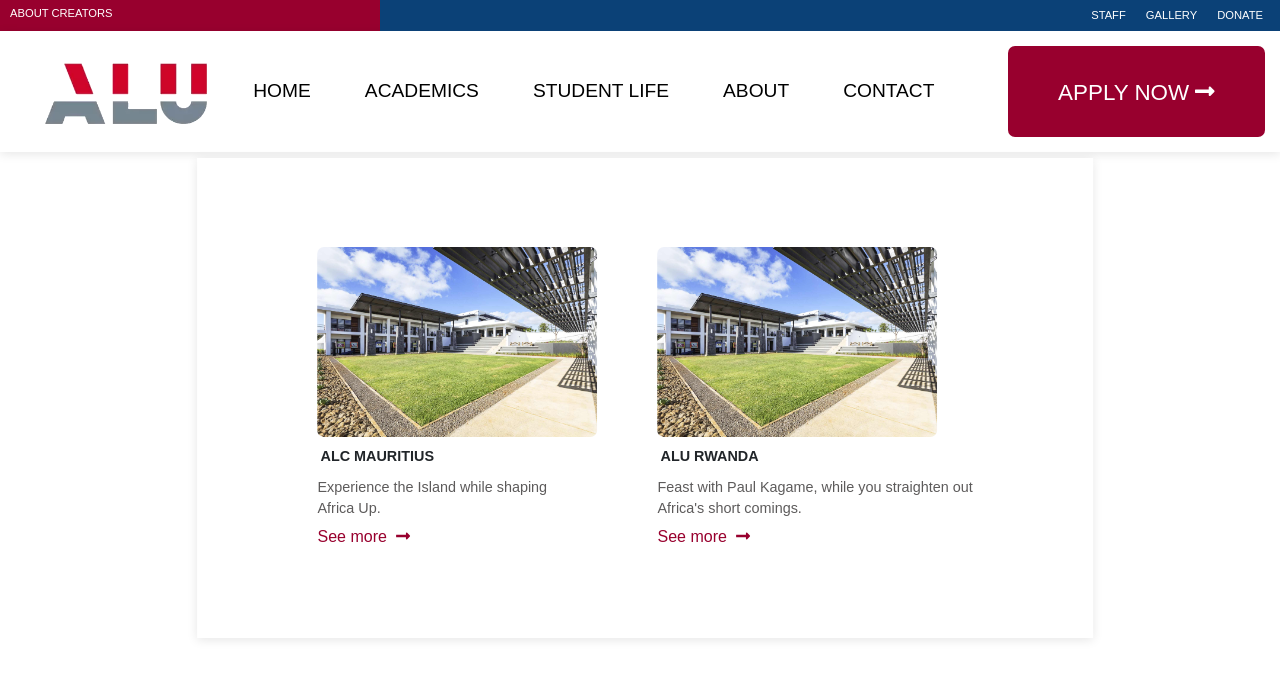
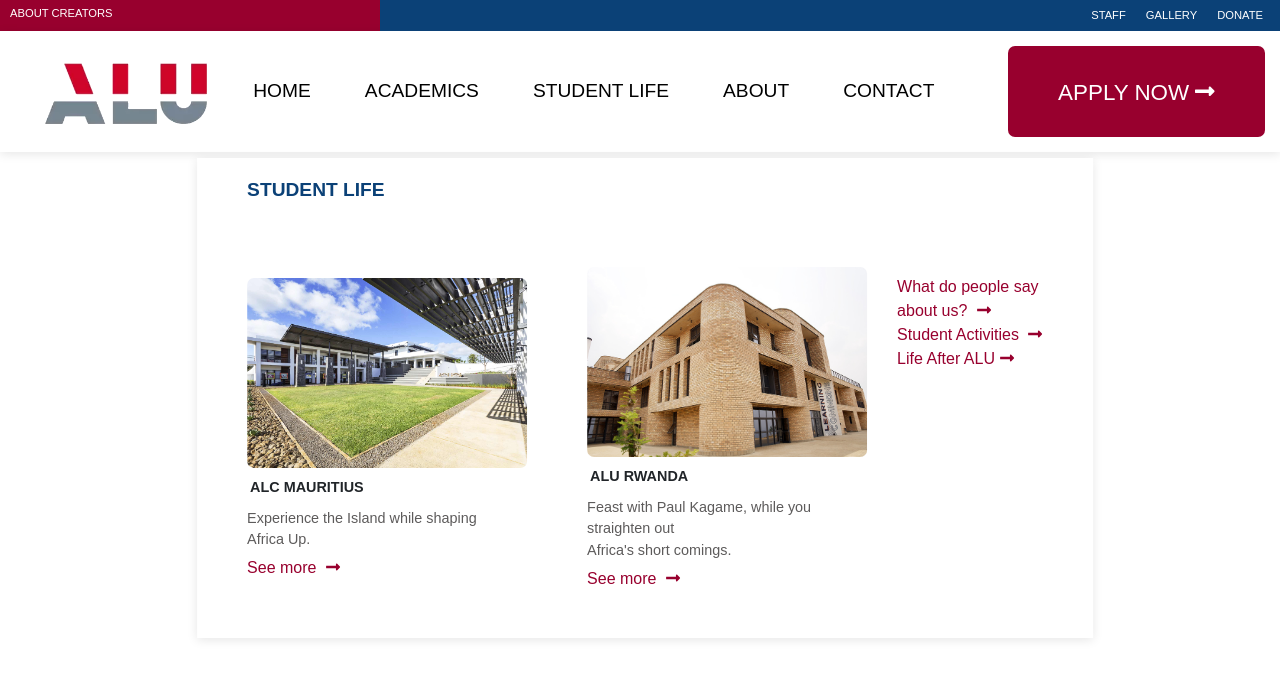
Before and after one commit to frimpongopoku/alu-plus-website, a React (Create React App) app: page / in a window 1280 px wide. Both pictures are taken after a click on the link "STUDENT LIFE". Shown: the top 678 px of the page. Built offline with nearby package versions, Linux system fonts and the light colour scheme; a web font is replaced by a local one.

Commit message:
Added side links to navbar

```diff
--- a/src/shared/components/Navbar/MenuDisplays.js
+++ b/src/shared/components/Navbar/MenuDisplays.js
@@ -2,10 +2,12 @@
 import { FontAwesomeIcon } from "@fortawesome/react-fontawesome";
 import React, { Component } from "react";
 import MUImage from "./../../../assets/media/alu-mauri.jpeg";
-
+import RWImage from "./../../../assets/media/alu-rwanda.jpeg";
+import { STUDENT_LIFE_LINKS } from "./values";
 export const StudentLife = () => {
   return (
-    <div className="student-life-menu-container">
+    <>
+      {/* --------------- MAURITIUS ----------- */}
       <div className="image-menu-card">
         <img alt="menu-image" src={MUImage} />
         <h6
@@ -30,9 +32,9 @@
           />
         </a>
       </div>
-
+      {/* -------------- RWANDA ------------------ */}
       <div className="image-menu-card">
-        <img alt="menu-image" src={MUImage} />
+        <img alt="menu-image" src={RWImage} />
         <h6
           style={{
             margin: "11px 3px",
@@ -55,6 +57,18 @@
           />
         </a>
       </div>
-    </div>
+
+      <div style={{ display: "flex", flexDirection: "column", height: "70%" }}>
+        {STUDENT_LIFE_LINKS.map((link) => (
+          <a className="student-life-link" href={link.link}>
+            {link.name}
+            <FontAwesomeIcon
+              style={{ marginLeft: 5 }}
+              icon={faLongArrowAltRight}
+            />
+          </a>
+        ))}
+      </div>
+    </>
   );
 };
--- a/src/shared/components/Navbar/Navbar.css
+++ b/src/shared/components/Navbar/Navbar.css
@@ -154,7 +154,8 @@
   align-items: center;
   justify-content: center;
   flex-direction: row;
-  padding: 20px;
+  /* padding: 20px; */
+  height: 100%;
 }
 .image-menu-card {
   margin: 0px 30px;
@@ -182,3 +183,20 @@
   /* font-weight: 600; */
   transition: 0.2s ease-out;
 }
+
+.student-life-link {
+  text-decoration: none;
+  color: var(--app-theme-maroon);
+}
+
+.student-life-link:hover {
+  color: var(--app-theme-blue);
+  transition: 0.2s ease-out;
+}
+
+.drop-name {
+  font-size: 1.2rem;
+  font-weight: bold;
+  color: var(--app-theme-blue);
+  margin-left: 30px;
+}
--- a/src/shared/components/Navbar/Navbar.js
+++ b/src/shared/components/Navbar/Navbar.js
@@ -90,7 +90,12 @@
                 this.setState({ showBlanket: false, blanketContent: null });
               }}
             ></div>
-            <div className="nav-drop-blanket elevate-float">{<Jsx />}</div>
+            <div className="nav-drop-blanket elevate-float">
+              <div style={{ padding: 20, height: "100%" }}>
+                <h3 className="drop-name">STUDENT LIFE</h3>
+                <div className="student-life-menu-container">{<Jsx />}</div>
+              </div>
+            </div>
           </>
         )}
       </div>
--- a/src/shared/components/Navbar/values.js
+++ b/src/shared/components/Navbar/values.js
@@ -5,3 +5,9 @@
 
   { name: "Staff", url: "#" },
 ];
+
+export const STUDENT_LIFE_LINKS = [
+  { name: " What do people say about us? ", link: "#" },
+  { name: " Student Activities ", link: "#" },
+  { name: " Life After ALU", link: "#" },
+];
```
Also changed, not shown: src/assets/media/alu-rwanda.jpeg (added).
